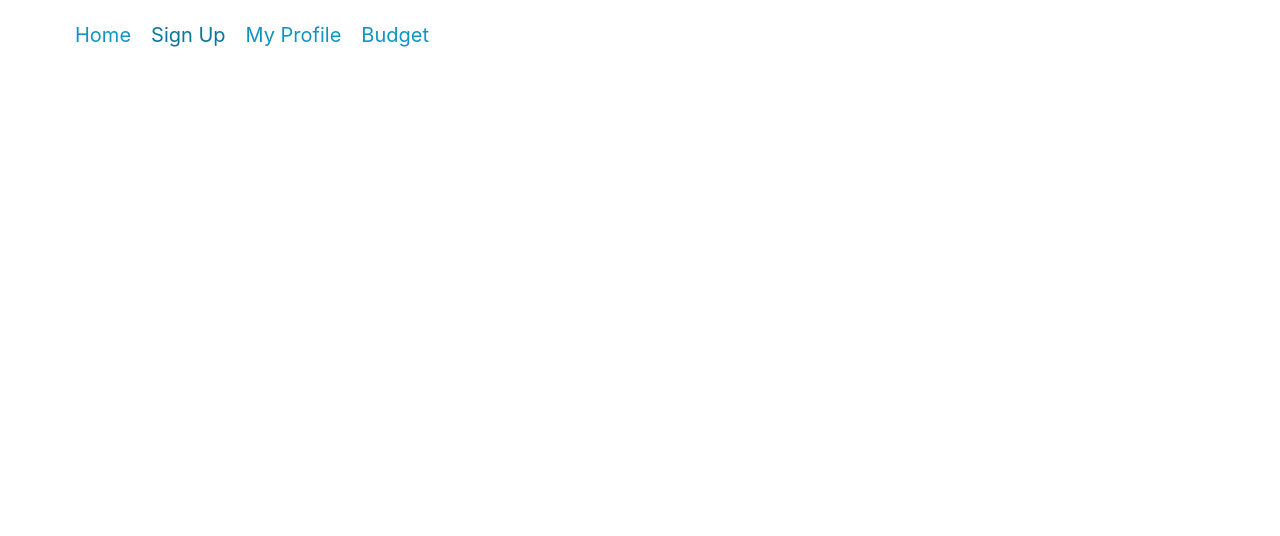
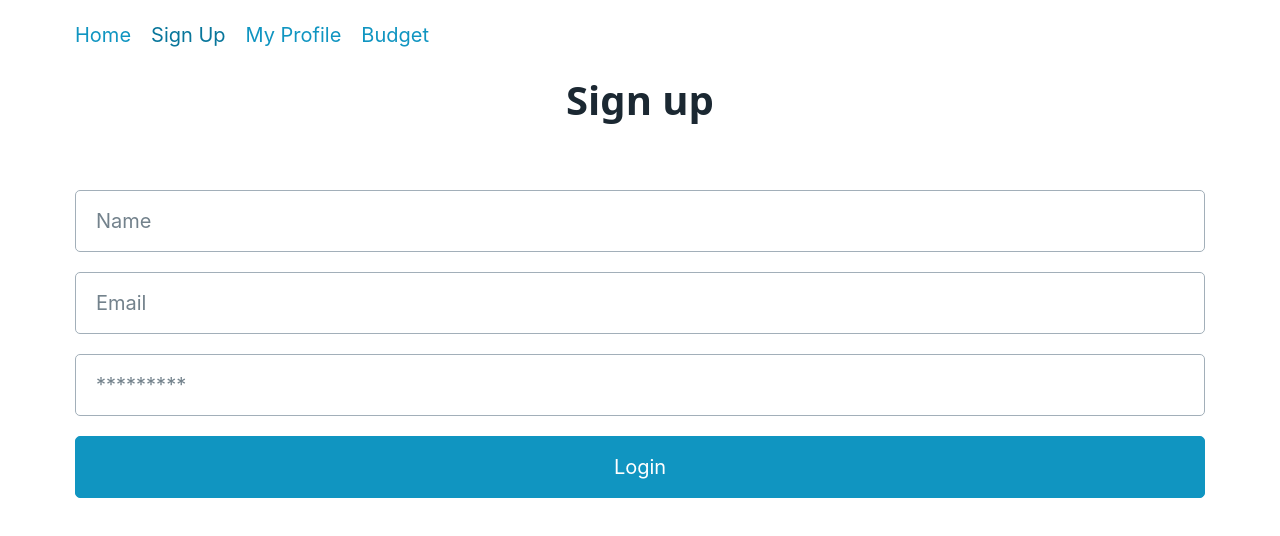
Before and after one commit to fraulueneburg-ironhack/p3-frontend, a React (Create React App) app: page /auth/signup in a window 1280 px wide. Shown: the top 536 px of the page. Built offline with nearby package versions, Linux system fonts and the light colour scheme.

Commit message:
added signup form

```diff
--- a/src/pages/SignupPage.jsx
+++ b/src/pages/SignupPage.jsx
@@ -1,5 +1,55 @@
+import axios from "axios";
+import { useState } from "react";
+import { useNavigate } from "react-router-dom";
+
 function SignupPage() {
-  return <div></div>;
+  const [nameInput, setNameInput] = useState("");
+  const [emailInput, setEmailInput] = useState("");
+  const [passwordInput, setPasswordInput] = useState("");
+  const navigate = useNavigate();
+
+  const handleSubmit = async (e) => {
+    e.preventDefault();
+    try {
+      const create = await axios.post("http://localhost:3000/api/users", {
+        nameInput,
+        emailInput,
+        passwordInput,
+      });
+      setNameInput("");
+      setEmailInput("");
+      setPasswordInput("");
+      navigate("/auth/:userId/budget");
+      console.log(create);
+    } catch (err) {
+      console.log("im in the catch block", emailInput);
+      setNameInput("");
+      setEmailInput("");
+      setPasswordInput("");
+    }
+  };
+
+  return <>
+    <h1>Sign up</h1>
+    <form onSubmit={handleSubmit}>
+      <input type="text" name="name" value={nameInput} placeholder="Name" onChange={(e) => setNameInput(e.target.value)} />
+      <input
+        type="email"
+        name="email"
+        value={emailInput}
+        placeholder="Email"
+        onChange={(e) => setEmailInput(e.target.value)}
+      />
+      <input
+        type="password"
+        name="password"
+        value={passwordInput}
+        placeholder="*********"
+        onChange={(e) => setPasswordInput(e.target.value)}
+      />
+      <input type="submit" value="Login" />
+    </form>
+  </>;
 }
 
 export default SignupPage;
```
